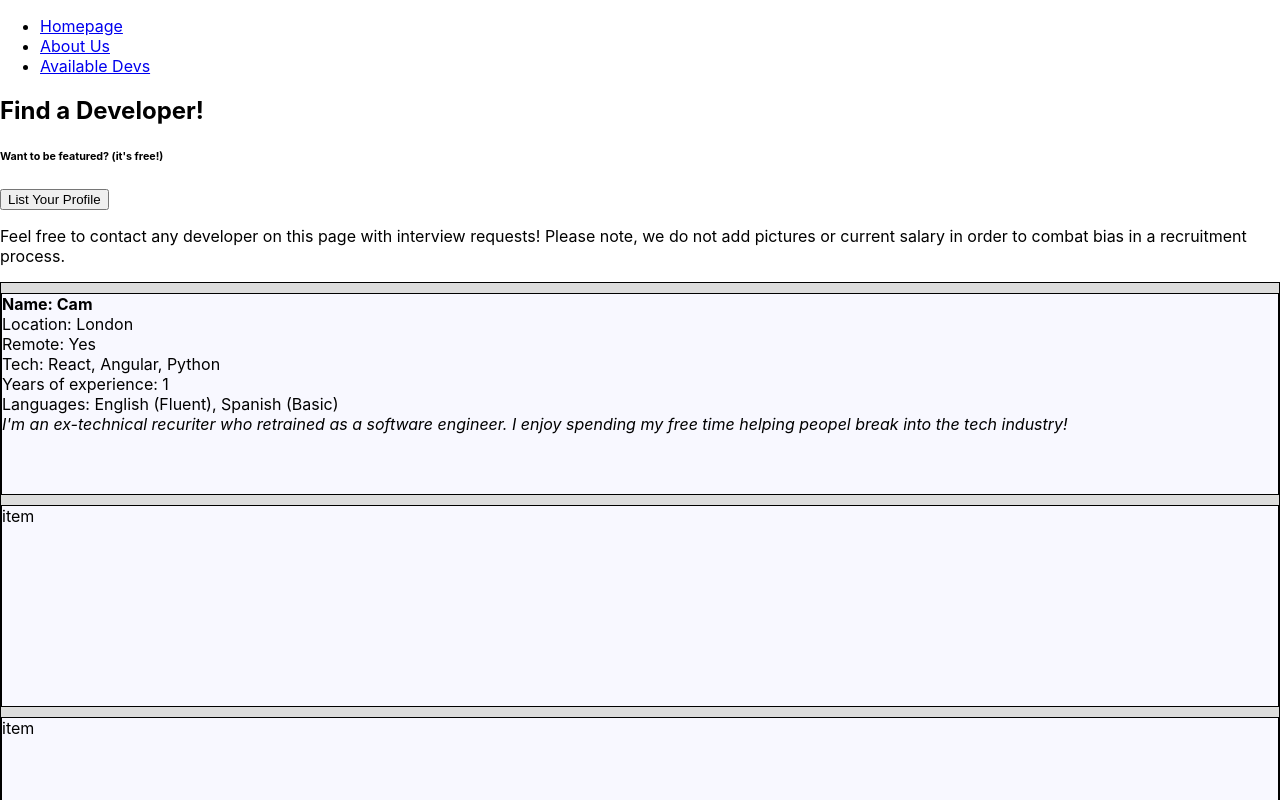
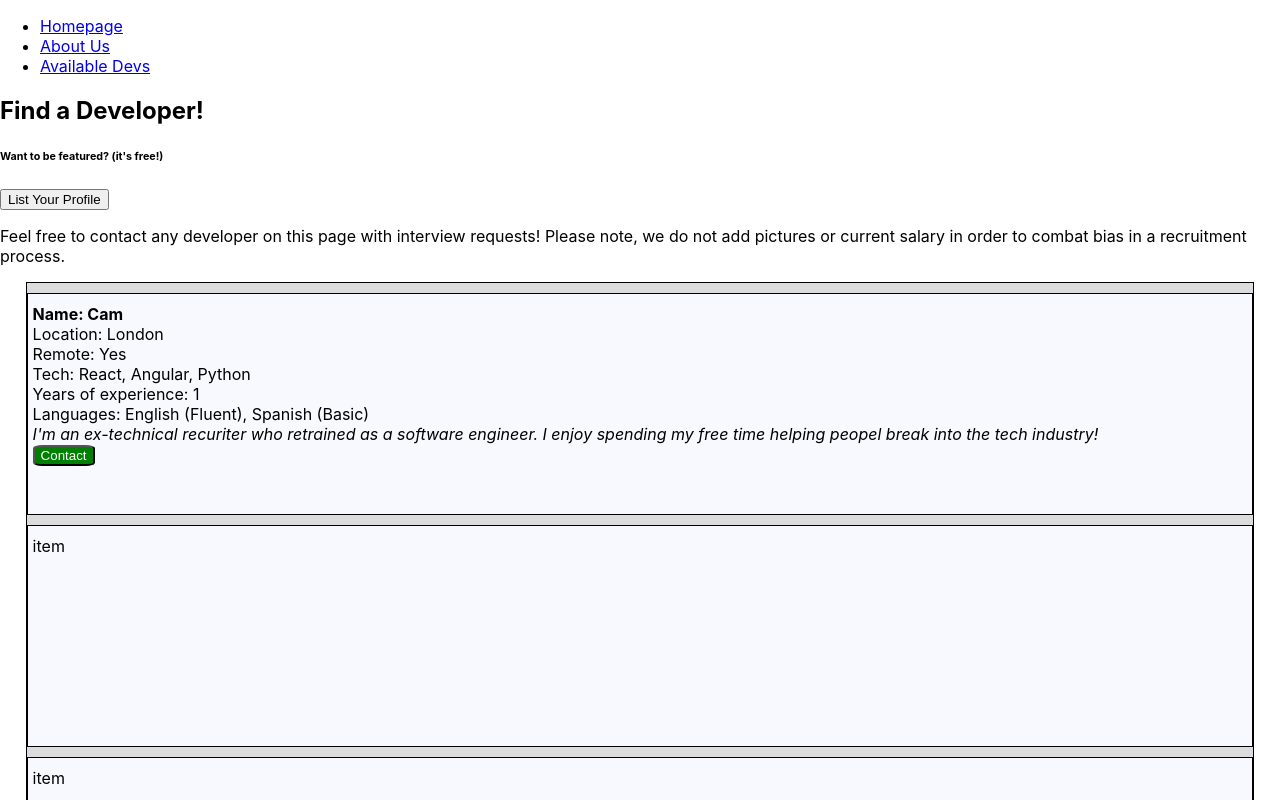
Before and after one commit to Reikon95/the-coder-career-website, a React (Create React App) app: page /AvailableDevs in a window 1280 px wide. Shown: the top 800 px of the page. Built offline with nearby package versions, Linux system fonts and the light colour scheme.

Commit message:
mock data and easter egg

```diff
--- a/src/App.js
+++ b/src/App.js
@@ -1,9 +1,15 @@
-import React from "react";
+import React, { useEffect } from "react";
 import { BrowserRouter as Router, Switch, Route, Link } from "react-router-dom";
 import { HomePage } from "./pages/home/home";
 import { AvailableDevs } from "./pages/juniors/availabledevs";
 import { AboutUs } from "./pages/about/aboutus";
 export default function App() {
+  useEffect(() => {
+    console.log(
+      "Welcome to The Coder Career! Subscribe to us on Youtube and Twitch"
+    );
+  });
+
   return (
     <Router>
       <div>
--- a/src/pages/juniors/availabledevs.css
+++ b/src/pages/juniors/availabledevs.css
@@ -1,6 +1,7 @@
 .developer-container {
   background-color: gainsboro;
   border: solid black 1px;
+  margin: auto 2vw;
 }
 
 .developer-profile {
@@ -8,6 +9,7 @@
   background-color: ghostwhite;
   margin-top: 10px;
   margin-bottom: 10px;
+  padding: 10px 5px;
   border: solid black 1px;
 }
 
@@ -18,3 +20,9 @@
 .developerBio {
   font-style: italic;
 }
+
+.dev-contact-button {
+  background-color: green;
+  color: white;
+  border-radius: 15%;
+}
--- a/src/pages/juniors/availabledevs.jsx
+++ b/src/pages/juniors/availabledevs.jsx
@@ -1,6 +1,18 @@
 import React from "react";
 import "./availabledevs.css";
 export function AvailableDevs() {
+  let developers = [
+    {
+      id: 1,
+      name: "Cam",
+      remote: "Yes",
+      tech: ["React", "Angular", "Typescript", "Python"],
+      languages: { English: "Fluent", Spanish: "Basic" },
+      bio:
+        "I'm an ex-technical recuriter who retrained as a software engineer. I enjoy spending my free time helping peopel break into the tech",
+    },
+  ];
+
   return (
     <>
       <h2>Find a Developer!</h2>
@@ -11,7 +23,7 @@ export function AvailableDevs() {
         Please note, we do not add pictures or current salary in order to combat
         bias in a recruitment process.
       </p>
-      <div class="developer-container">
+      <div className="developer-container">
         <div className="developer-profile">
           <div className="dev-title">Name: Cam</div>
           <div>Location: London</div>
@@ -23,6 +35,9 @@ export function AvailableDevs() {
             I'm an ex-technical recuriter who retrained as a software engineer.
             I enjoy spending my free time helping peopel break into the tech
             industry!
+          </div>
+          <div>
+            <button className="dev-contact-button">Contact</button>
           </div>
         </div>
         <div className="developer-profile">item</div>
```
